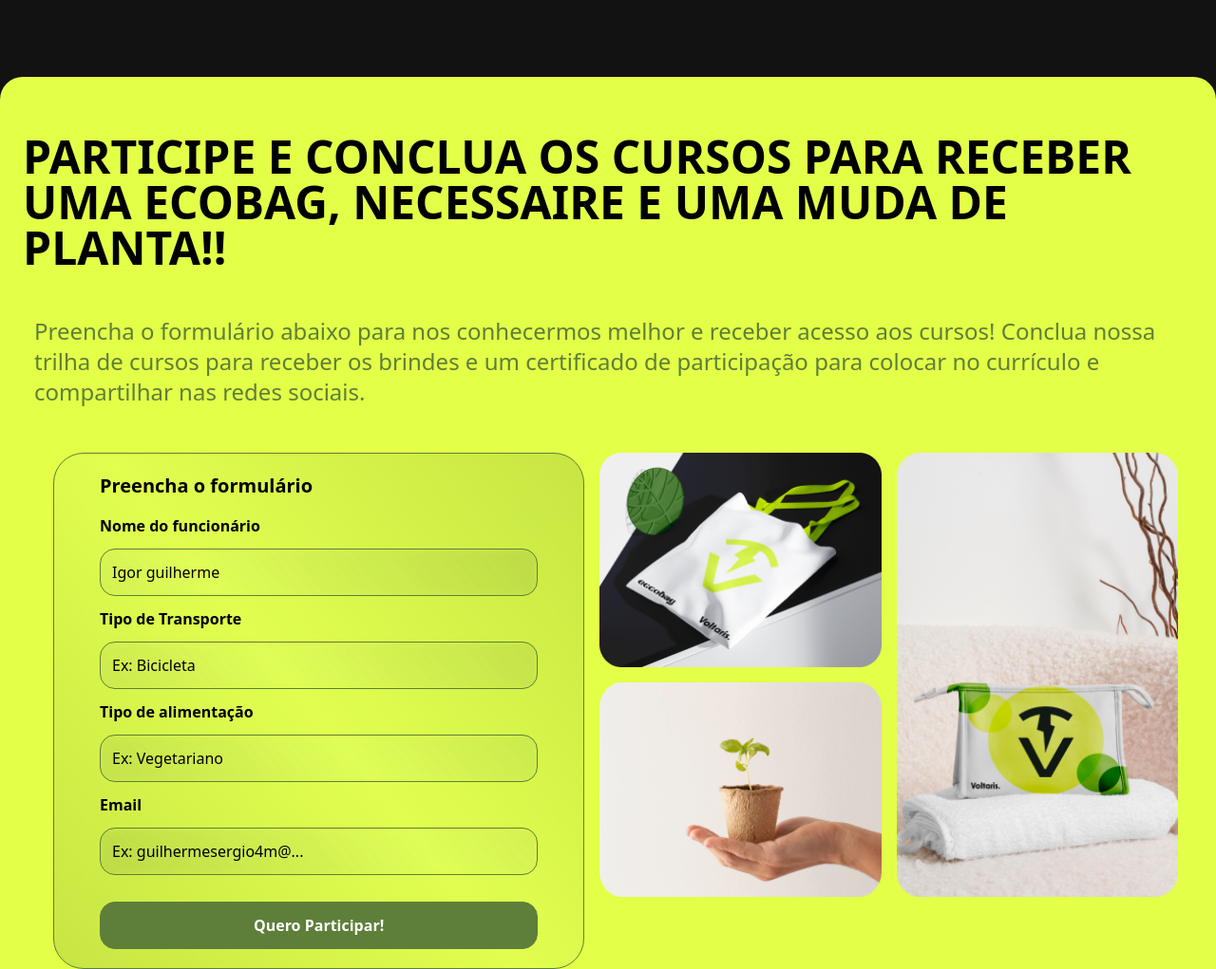
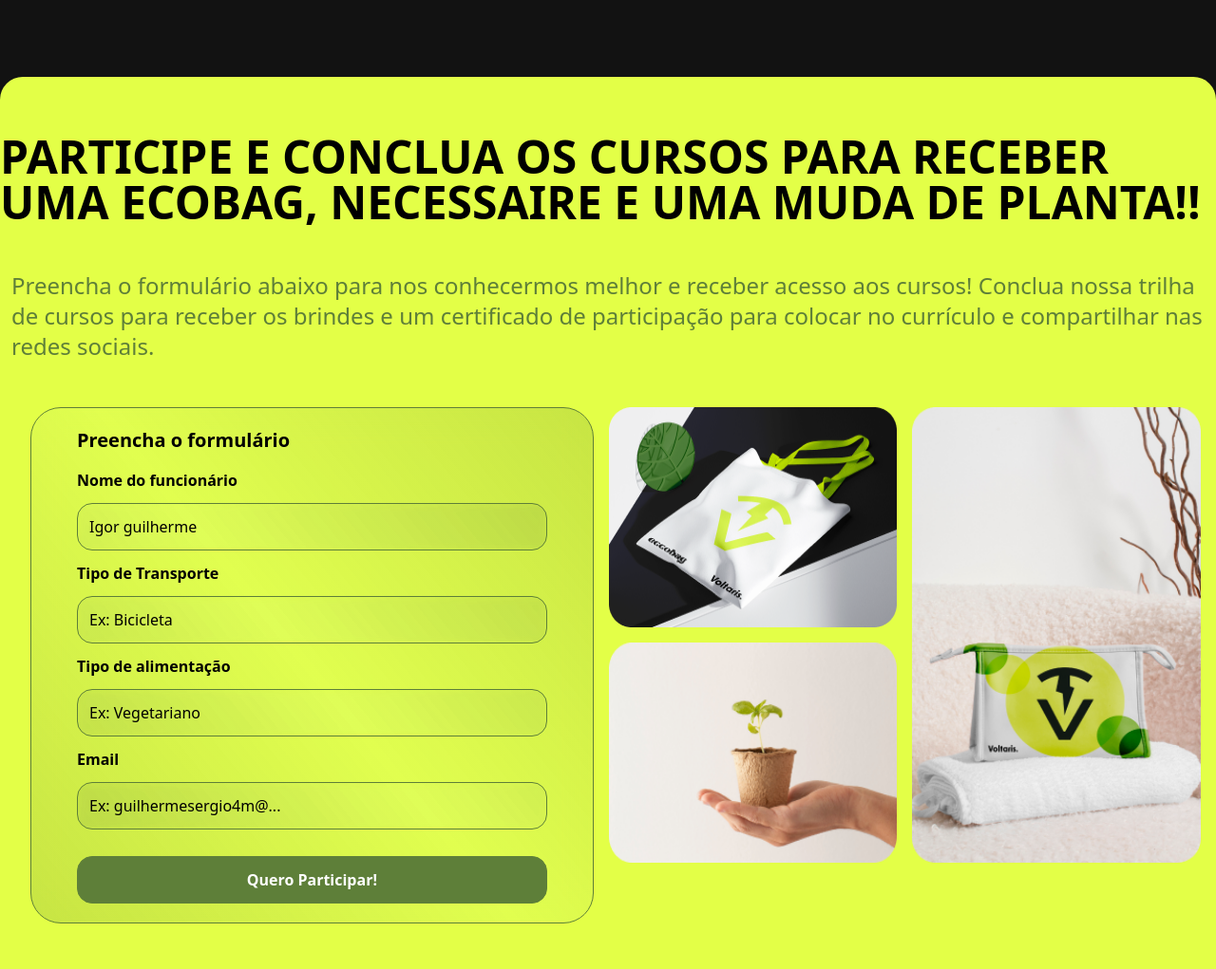
Before and after one commit to Amaralarthurr/Voltaris-GS, a website: page index.html in a window 1280 px wide. Shown: the part 5540-6561 px from the top of the page at 95% size. Drawn offline with nearby package versions, Linux system fonts and the light colour scheme.

Commit message:
Ajuste na seção amarela

```diff
--- a/index.html
+++ b/index.html
@@ -289,7 +289,7 @@
 
     <section class="flex flex-col max-w-full pt-10 pb-10 items-center justify-center bg-main-green rounded-t-3xl"
         id="cursos">
-        <div class="max-w-7xl max-h-auto py-5 flex flex-row font-text xl:px-6">
+        <div class="max-w-7xl max-h-auto py-5 flex flex-row font-text">
             <div class="max-w-full flex flex-col gap-12">
                 <h1 class="font-title font-semibold text-4xl text-center md:text-5xl lg:text-left">
                     PARTICIPE E CONCLUA OS CURSOS PARA
```
